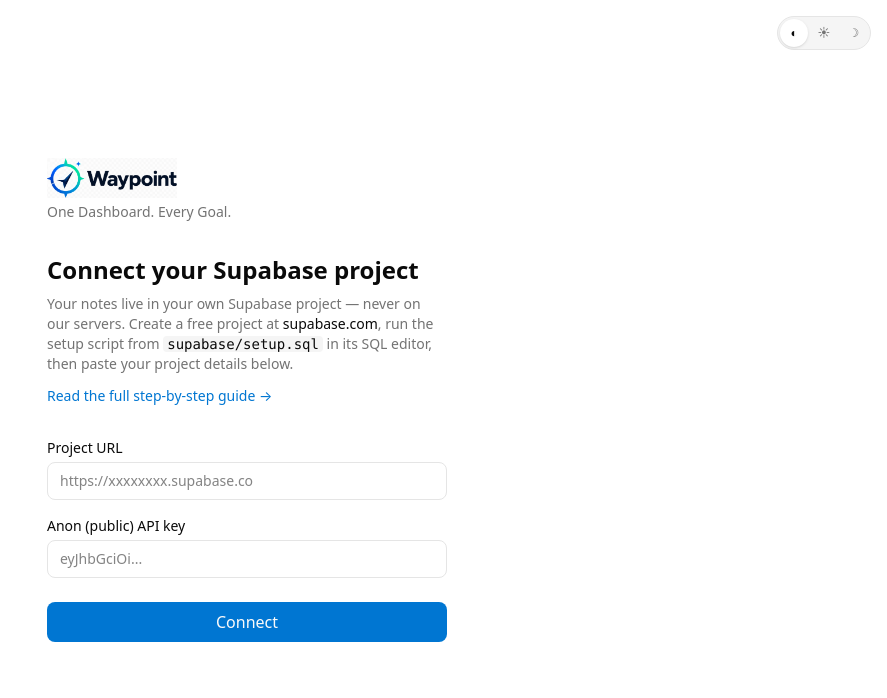
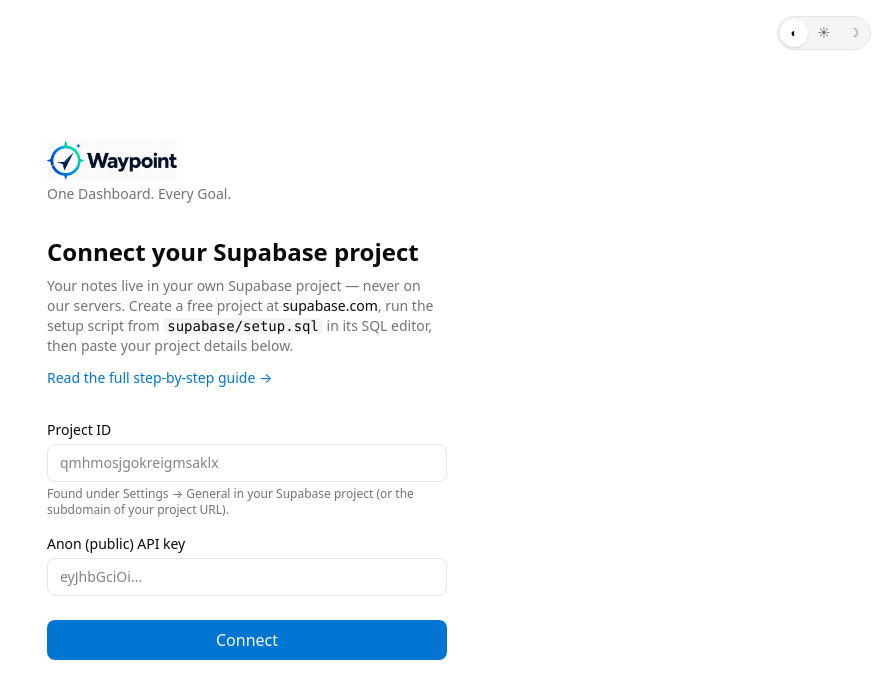
Before and after one commit to yudhvir01/waypoint, a React (Vite) app: page /connect in a window 1280 px wide. Shown: the top 698 px of the page, without its empty margins (393-1280 px from the left). Built offline with nearby package versions, Linux system fonts and the light colour scheme.

Commit message:
Ask for Supabase project ID instead of full URL
The Connect screen now only asks for the project ID (ref); the app
derives the full https://<id>.supabase.co URL itself. Also accepts a
full URL pasted in by mistake and extracts the ID from it. Updated the
setup guide to match.

```diff
--- a/src/pages/Connect.tsx
+++ b/src/pages/Connect.tsx
@@ -4,10 +4,21 @@
 import { createSupabaseClient } from "../lib/supabaseClient";
 import { Logo } from "../components/Logo";
 
+// Accepts either a bare project ref (e.g. "qmhmosjgokreigmsaklx") or a full
+// project URL (e.g. "https://qmhmosjgokreigmsaklx.supabase.co") pasted in by
+// mistake, and normalizes either into just the ref.
+function extractProjectRef(input: string): string | null {
+  const trimmed = input.trim();
+  const urlMatch = trimmed.match(/^https?:\/\/([a-z0-9-]+)\.supabase\.co\/?$/i);
+  if (urlMatch) return urlMatch[1].toLowerCase();
+  if (/^[a-z0-9]{10,40}$/i.test(trimmed)) return trimmed.toLowerCase();
+  return null;
+}
+
 export function Connect() {
   const { connect } = useSupabase();
   const navigate = useNavigate();
-  const [url, setUrl] = useState("");
+  const [projectId, setProjectId] = useState("");
   const [anonKey, setAnonKey] = useState("");
   const [error, setError] = useState<string | null>(null);
   const [checking, setChecking] = useState(false);
@@ -16,12 +27,12 @@
     e.preventDefault();
     setError(null);
 
-    const trimmedUrl = url.trim().replace(/\/+$/, "");
+    const ref = extractProjectRef(projectId);
     const trimmedKey = anonKey.trim();
 
-    if (!/^https:\/\/.+\.supabase\.co$/.test(trimmedUrl)) {
+    if (!ref) {
       setError(
-        "That doesn't look like a Supabase project URL (expected https://xxxx.supabase.co).",
+        "That doesn't look like a Supabase project ID (found under Settings → General in your project).",
       );
       return;
     }
@@ -29,6 +40,8 @@
       setError("That anon key looks too short — double check you copied it fully.");
       return;
     }
+
+    const trimmedUrl = `https://${ref}.supabase.co`;
 
     setChecking(true);
     try {
@@ -76,15 +89,19 @@
 
       <form onSubmit={handleSubmit} className="mt-8 flex flex-col gap-4">
         <label className="flex flex-col gap-1 text-sm">
-          Project URL
+          Project ID
           <input
             type="text"
-            value={url}
-            onChange={(e) => setUrl(e.target.value)}
-            placeholder="https://xxxxxxxx.supabase.co"
+            value={projectId}
+            onChange={(e) => setProjectId(e.target.value)}
+            placeholder="qmhmosjgokreigmsaklx"
             className="rounded-md border border-input bg-background px-3 py-2 outline-none focus:border-ring focus:ring-1 focus:ring-ring"
             required
           />
+          <span className="text-xs text-muted-foreground">
+            Found under Settings → General in your Supabase project (or the
+            subdomain of your project URL).
+          </span>
         </label>
 
         <label className="flex flex-col gap-1 text-sm">
```
Also changed, not shown: 1 other file (tests, documents, lock files or other folders).
